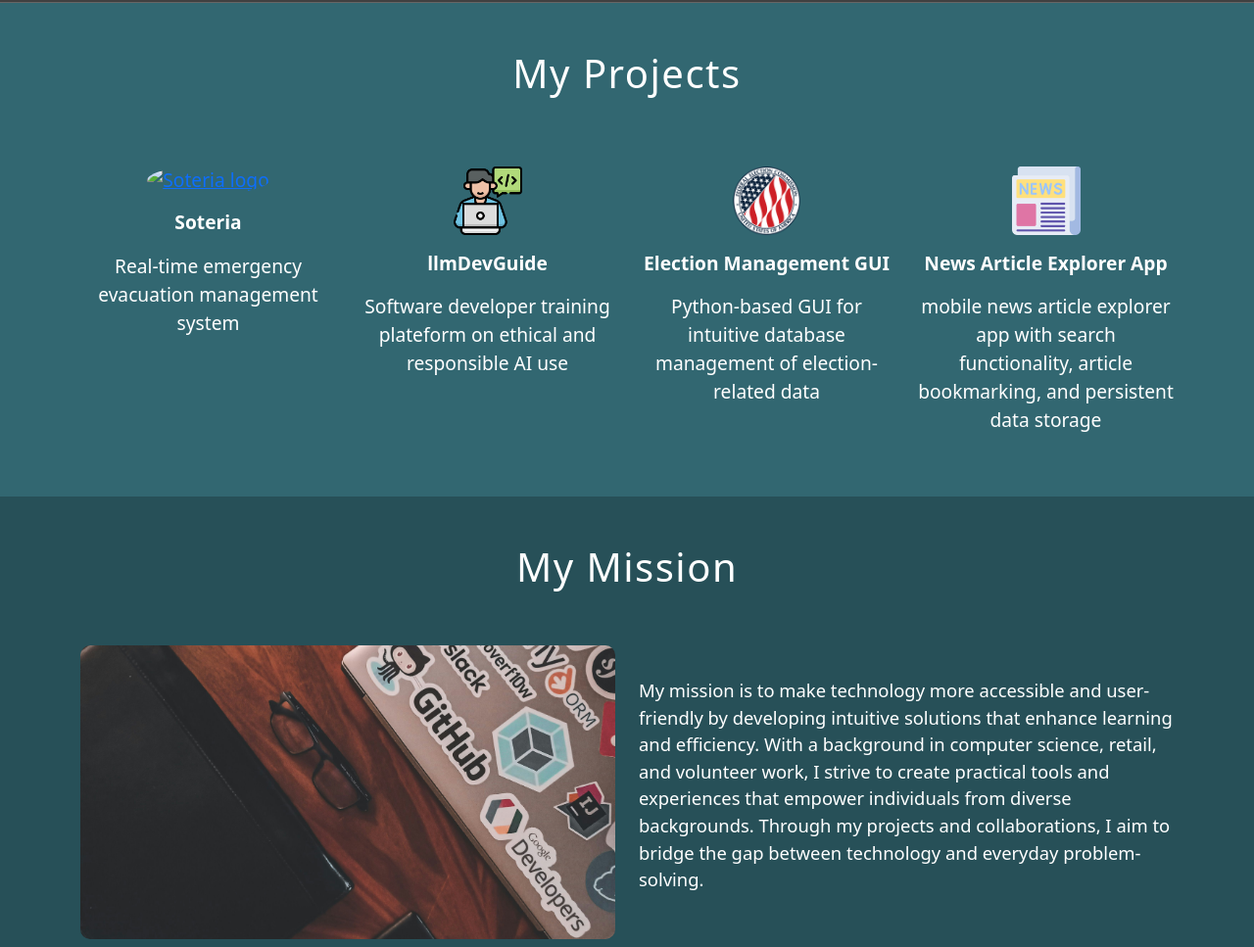
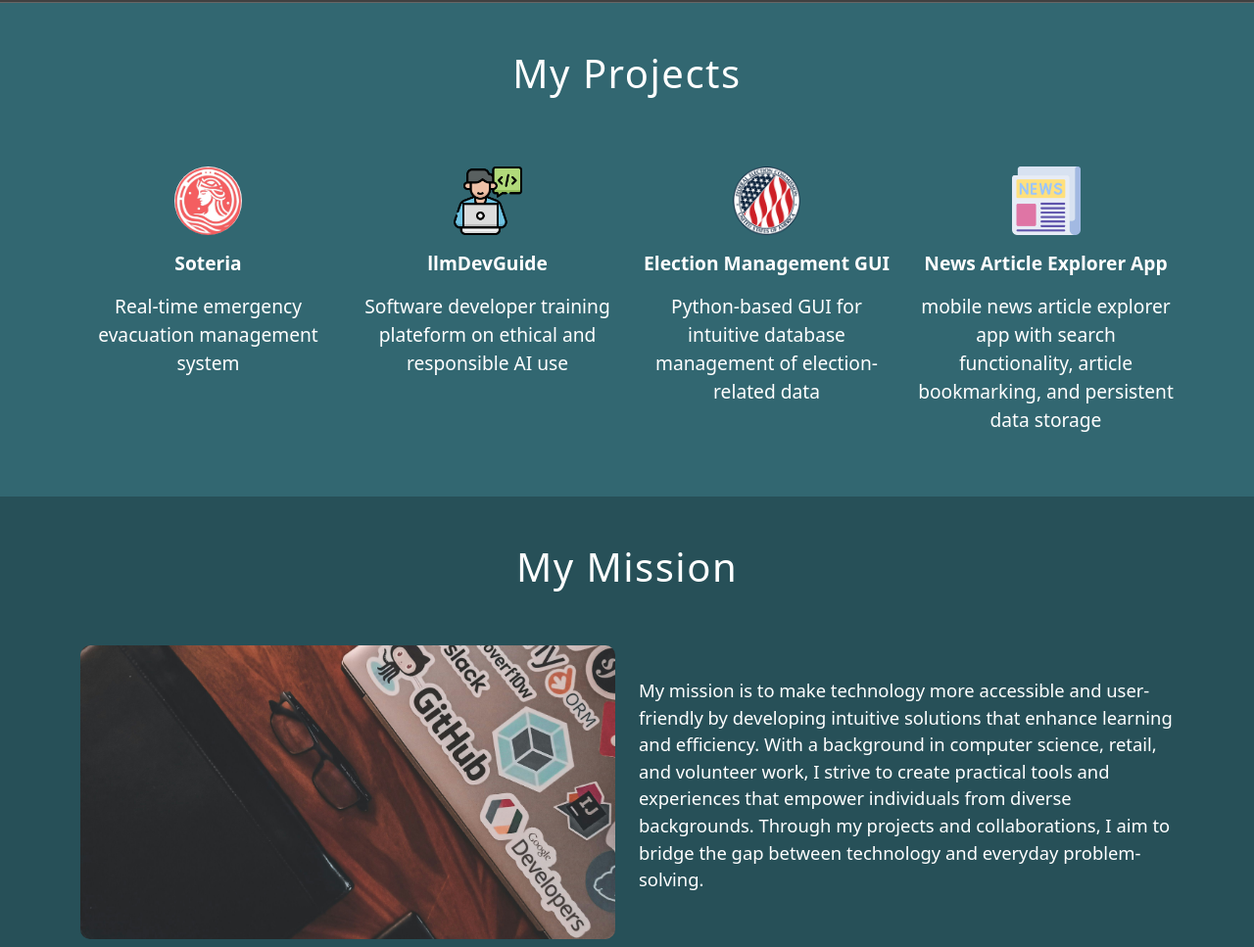
Before and after one commit to Ecruz950/EdgarCruz-Website, a website: page index.html in a window 1280 px wide. Shown: the part 1047-2014 px from the top of the page at 98% size. Drawn offline with nearby package versions, Linux system fonts and the light colour scheme.

Commit message:
Update index.html
fix another img path

```diff
--- a/index.html
+++ b/index.html
@@ -80,7 +80,7 @@
         <h1 class="text-center p-5">My Projects</h1>
         <div class="row text-center pb-5">
           <div class="col-12 col-md-6 col-lg-3">
-            <a href="#"><img class=" rounded-circle " src="img/Soteria.png" alt="Soteria logo"/> </a>
+            <a href="#"><img class=" rounded-circle " src="img-assets/Soteria.png" alt="Soteria logo"/> </a>
             <p class="fw-bold">Soteria</p>
             <p>Real-time emergency evacuation management system</p>
           </div>
```
